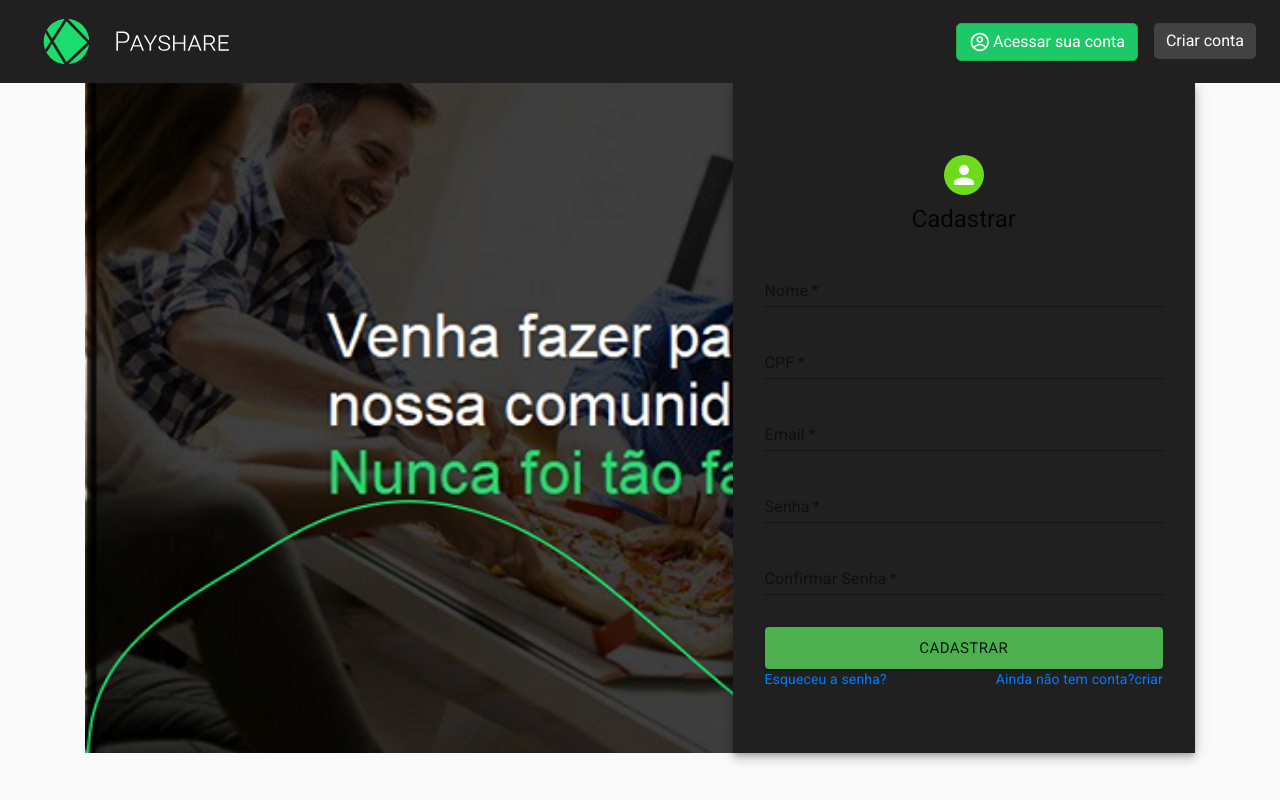
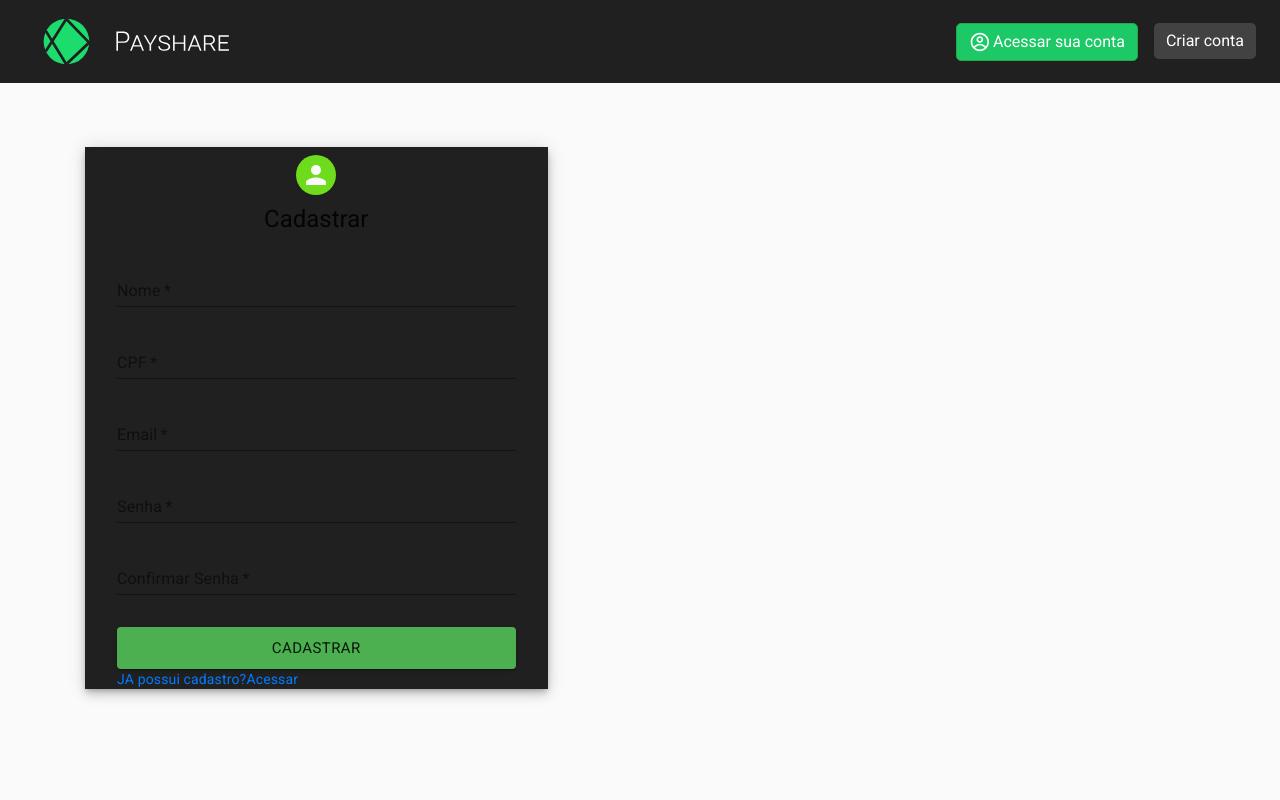
Before and after one commit to souzgab/pagshare-frontend, a React (Create React App) app: page /cadastro in a window 1280 px wide. Built offline with nearby package versions, Linux system fonts and the light colour scheme.

Commit message:
Alterações tela de login e cadastro

```diff
--- a/src/pages/Cadastro/index.js
+++ b/src/pages/Cadastro/index.js
@@ -58,12 +58,12 @@ submit: {
   margin: theme.spacing(3, 0, 2),
 },
 }));
+//    <div style={{backgroundColor:'#202020', height: '100%' , width: '100%'}}></div>
 
 export function Cadastro() {
   const classes = useStyles();
   return (
-    <Grid container component="main" className={classes.root} >
-          <div style={{backgroundColor:'#202020', height: '100%'}}></div>
+    <div>
 
 
       <CssBaseline />
@@ -147,15 +147,11 @@ export function Cadastro() {
                   Cadastrar
                  </Button>
                  <Grid container>
-              <Grid item xs>
-                <Link href="#" variant="body2">
-                  Esqueceu a senha?
-                </Link>
-              </Grid>
+
 
               <Grid item>
-                <Link href="#" variant="body2">
-                  Ainda não tem conta?{"criar"}
+                <Link to="/login" variant="body2">
+                  JA possui cadastro?{"Acessar"}
                 </Link>
               </Grid>
             </Grid>
@@ -164,7 +160,7 @@ export function Cadastro() {
             </form>
         </div>
       </Grid>
-    </Grid>
+    </div>
   );
 };
 
--- a/src/pages/Login/index.js
+++ b/src/pages/Login/index.js
@@ -60,7 +60,7 @@ const useStyles = makeStyles((theme) => ({
     backgroundColor: '#6EDC1C',
   },
   form: {
-    width: '100%', // Fix IE 11 issue.
+    width: '100%',
     marginTop: theme.spacing(1),
     backgroundColor: '#202020',
   },
@@ -83,7 +83,7 @@ export default function SignInSide() {
 
           </Avatar>
           <Typography component="h1" variant="h5">
-            Entrar
+            Login
           </Typography>
           <form className={classes.form} noValidate>
           <ThemeProvider theme={theme} >
@@ -132,7 +132,7 @@ export default function SignInSide() {
               </Grid>
 
               <Grid item>
-                <Link href="#" variant="body2">
+                <Link to="/cadastro" variant="body2">
                   Ainda não tem conta?{"criar"}
                 </Link>
               </Grid>
```
